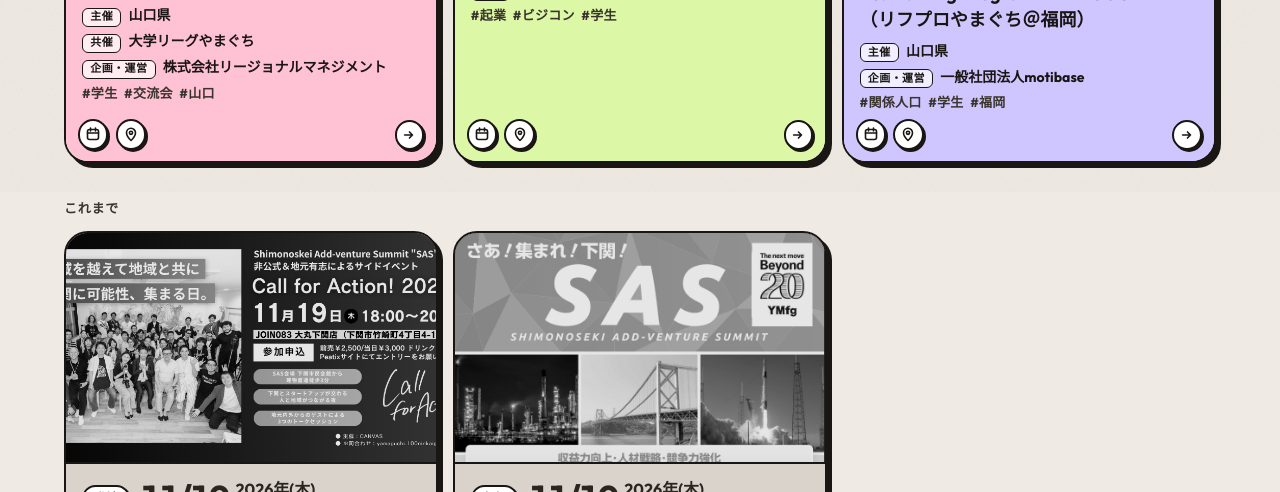
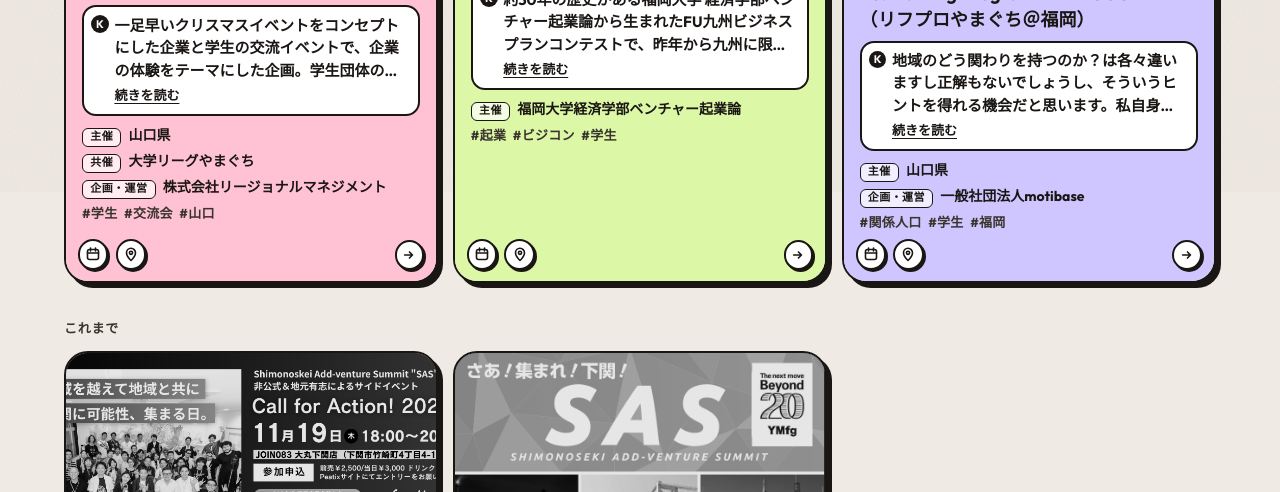
Before and after one commit to koenma777/event, a website with bundled scripts: page index.html in a window 1280 px wide. Shown: the part 608-1100 px from the top of the page. Built offline with nearby package versions, Linux system fonts and the light colour scheme; a web font is replaced by a local one.

Commit message:
3件にKさんのひとことを入れ、長いひとことは折りたたむ
- YAMAGUCHEERS・FU九州・リフプロに、Kさんから受け取った文をそのまま入れる
- ひとことの上限を60文字から200文字にし、3行を超えたら「続きを読む」で開く
- README・docs/event-bot.md・docs/handoff.md の文字数を合わせる

Co-Authored-By: Claude Opus 5.5 <noreply@anthropic.com>
Claude-Session: https://claude.ai/code/session_01V6F485zsMfkKoiicNo1Xav

```diff
--- a/events.json
+++ b/events.json
@@ -12,6 +12,7 @@
       "交流会",
       "山口"
     ],
+    "comment": "一足早いクリスマスイベントをコンセプトにした企業と学生の交流イベントで、企業の体験をテーマにした企画。学生団体の発表や吹奏楽部・管弦楽団の発表と立食パーティもある。県内開催ではかなり大規模なイベントです（授業関係無し・単位も出ない）",
     "note": "山口大学で県内企業と学生が交流する、参加無料のクリスマスパーティー交流会。",
     "url": "https://yamagucheers.com/news/yamagucheers_meetmerry/",
     "image": "images/yamagucheers-meet-merry.jpg"
@@ -30,6 +31,7 @@
       "学生",
       "福岡"
     ],
+    "comment": "地域のどう関わりを持つのか？は各々違いますし正解もないでしょうし、そういうヒントを得れる機会だと思います。私自身も東京で似たテーマのイベントを開催しましたが関心も高かったです。山口に限らず「地域」や「地元」というキーワードにヒットする人はおすすめです。",
     "note": "山口ゆかりのゲストの話を聞き、これからの地域との関わり方を考える学生向けプログラム。参加無料。申込期限は12月10日。",
     "url": "https://motibase.jp/news/Il6s5cqK",
     "image": "images/reframing-yamaguchi.jpg"
@@ -47,6 +49,7 @@
       "ビジコン",
       "学生"
     ],
+    "comment": "約30年の歴史がある福岡大学 経済学部ベンチャー起業論から生まれたFU九州ビジネスプランコンテストで、昨年から九州に限らず全国の学生を巻き込んだコンテストに進化してきました。私はベンチャー起業論自体のメンターとして関わっていますが、学生中心で運営している姿にも刺激を受けますよ。",
     "note": "メンターとして参画。開場12:30、入場無料。終了後18:30〜20:30に交流会（別会場・有料）。",
     "url": "https://fukyusyubusinessplancontest2025.hp.peraichi.com/",
     "image": "images/fu-bizcon-2026.jpg"
--- a/main.js
+++ b/main.js
@@ -141,10 +141,30 @@ function renderEvent(event, { hero = false, arrow = false, index = 0, now = null
   heading.textContent = event.title ?? '';
   body.append(meta, heading);
   if (typeof event.comment === 'string' && event.comment) {
-    const comment = document.createElement('p');
+    const comment = document.createElement('div');
     comment.className = 'comment';
-    comment.textContent = event.comment;
+    const text = document.createElement('p');
+    text.className = 'comment-text';
+    text.textContent = event.comment;
+    comment.append(text);
     body.append(comment);
+    requestAnimationFrame(() => {
+      if (text.scrollHeight <= text.clientHeight + 1) return;
+      comment.classList.add('is-clamped');
+      const more = document.createElement('button');
+      more.type = 'button';
+      more.className = 'comment-more';
+      more.textContent = '続きを読む';
+      more.setAttribute('aria-expanded', 'false');
+      more.addEventListener('click', (e) => {
+        e.preventDefault();
+        e.stopPropagation();
+        const open = comment.classList.toggle('is-open');
+        more.textContent = open ? '閉じる' : '続きを読む';
+        more.setAttribute('aria-expanded', String(open));
+      });
+      comment.append(more);
+    });
   }
   const parts = organizerParts(event.organizer);
   if (parts.length) {
--- a/scripts/event-update.mjs
+++ b/scripts/event-update.mjs
@@ -12,7 +12,7 @@ const OPTIONAL = ['end', 'deadline', 'tags', 'comment', 'note', 'image'];
 const MAX_TAGS = 3;
 const TAG_LIMIT = 20;
 const STORE_KEYS = ['id', ...EVENT_KEYS];
-const LIMITS = { title: 120, place: 120, organizer: 80, comment: 60, note: 400, url: 500, image: 500 };
+const LIMITS = { title: 120, place: 120, organizer: 80, comment: 200, note: 400, url: 500, image: 500 };
 const ID_RE = /^[A-Za-z0-9][A-Za-z0-9-]{0,80}$/;
 const ACTION_LABEL = { add: '追加', update: '更新', delete: '削除' };
 
--- a/styles.css
+++ b/styles.css
@@ -292,6 +292,30 @@ h3 {
   line-height: 1;
 }
 #past .comment { background: rgba(255, 255, 255, 0.6); }
+.comment-text {
+  margin: 0;
+  display: -webkit-box;
+  -webkit-line-clamp: 3;
+  -webkit-box-orient: vertical;
+  overflow: hidden;
+}
+.comment.is-open .comment-text {
+  display: block;
+  -webkit-line-clamp: unset;
+}
+.comment-more {
+  margin: 0.25rem 0 0;
+  padding: 0;
+  border: 0;
+  background: none;
+  color: var(--ink);
+  font: inherit;
+  font-size: 0.8125rem;
+  font-weight: 700;
+  text-decoration: underline;
+  text-underline-offset: 0.2em;
+  cursor: pointer;
+}
 .stance {
   margin: 0.7rem 0 0;
   font-size: clamp(0.95rem, 2.6vw, 1.15rem);
```
Also changed, not shown: docs/event-bot.md (+1 -1 lines), docs/handoff.md (+1 -1 lines), scripts/event-update.test.mjs (+2 -2 lines), README.md.
